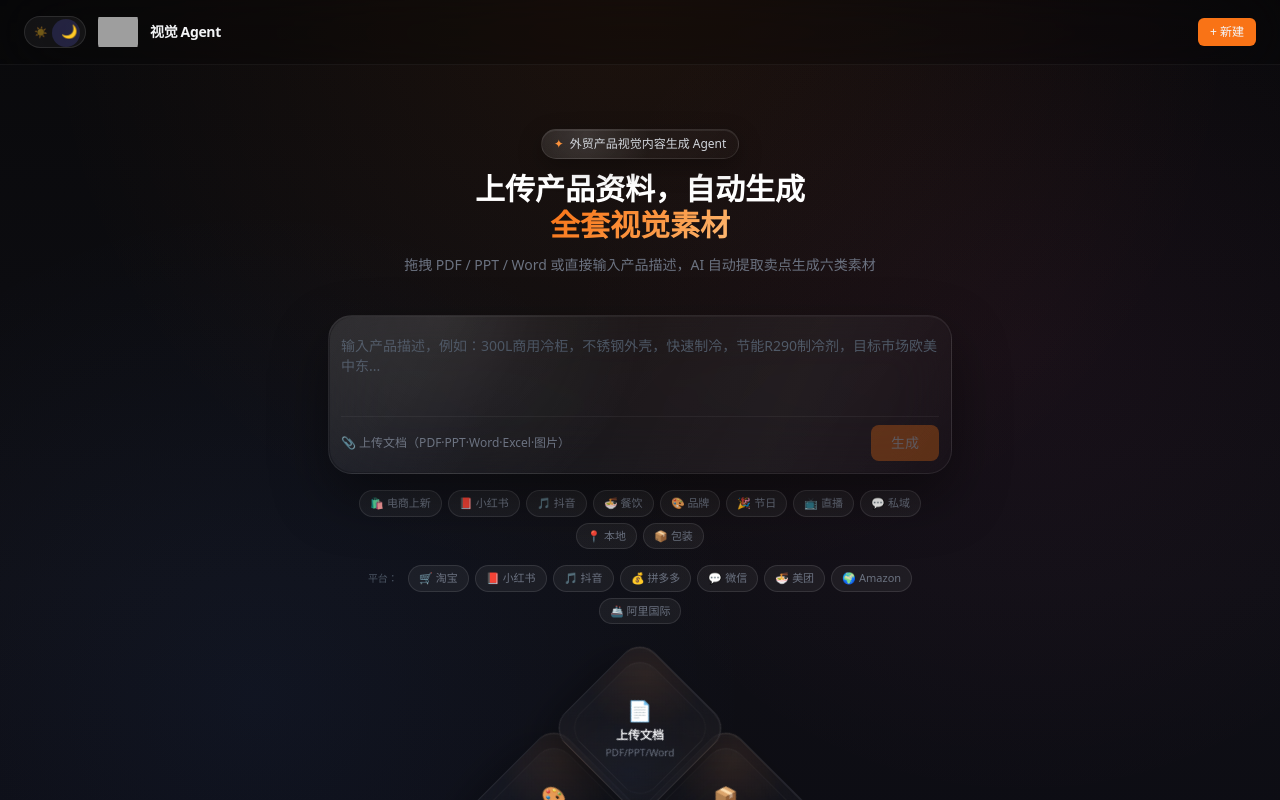
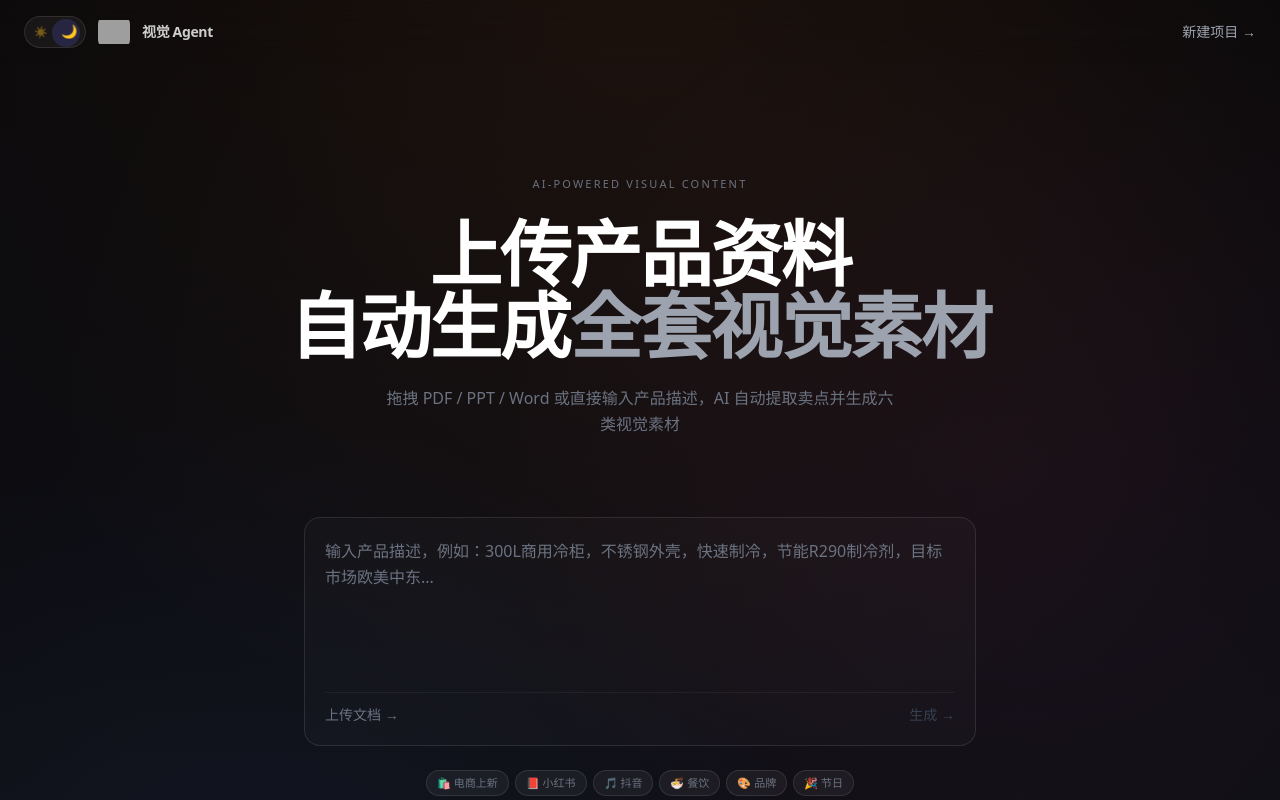
Before and after one commit to krukteresa413-ops/visual-agent, a React (Vite) app in the folder frontend/: page / in a window 1280 px wide. Shown: the top 800 px of the page. Built offline with nearby package versions, Linux system fonts and the light colour scheme; no server answers; grey boxes are pictures that could not be loaded.

Commit message:
auto: hourly backup 2026-06-09T15:00+08:00

```diff
--- a/frontend/src/pages/ProjectsPage.tsx
+++ b/frontend/src/pages/ProjectsPage.tsx
@@ -164,28 +164,26 @@ export default function ProjectsPage() {
       <input ref={fileRef} type="file" className="hidden" accept=".pdf,.pptx,.docx,.xlsx,.txt,.csv,.png,.jpg,.webp"
         onChange={e => { const f = e.target.files?.[0]; if (f) handleUpload(f); }} />
 
-      {/* Header */}
-      <header className="sticky top-0 z-10 border-b border-white/5 bg-black/20 backdrop-blur-2xl px-6 py-3 flex items-center justify-between">
+      {/* Header — Apple-style: minimal, transparent */}
+      <header className="sticky top-0 z-10 backdrop-blur-xl px-6 py-4 flex items-center justify-between">
         <div className="flex items-center gap-3">
           <ThemeToggle isLight={isLight} toggle={toggleTheme} />
-          <img src="/logo.png" alt="Logo" className="w-10 h-10 rounded-lg object-contain" />
-          <span className="font-semibold text-sm tracking-tight">视觉 Agent</span>
+          <img src="/logo.png" alt="Logo" className="w-8 h-8 rounded-lg object-contain" />
+          <span className="font-semibold text-sm tracking-tight text-white/80">视觉 Agent</span>
         </div>
-        <button onClick={() => setShowCreate(true)} className="px-3 py-1.5 bg-orange-500 hover:bg-orange-400 rounded-md text-xs font-medium">+ 新建</button>
+        <button onClick={() => setShowCreate(true)} className="text-sm text-gray-400 hover:text-white transition-colors">新建项目 →</button>
       </header>
 
       {/* Single column content */}
-      <main className="max-w-2xl mx-auto px-6 py-16 flex flex-col items-center gap-10">
+      <main className="max-w-4xl mx-auto px-6 pt-28 pb-32 flex flex-col items-center gap-20">
 
         {/* Hero */}
-        <div className="text-center space-y-3">
-          <div className="liquid-pill inline-flex items-center gap-1.5 px-3 py-1.5 text-xs text-gray-300">
-            <span className="text-orange-400">✦</span> 外贸产品视觉内容生成 Agent
-          </div>
-          <h1 className="text-2xl md:text-3xl font-semibold text-white leading-snug">
-            上传产品资料，自动生成<br /><span className="gradient-text">全套视觉素材</span>
+        <div className="text-center space-y-6">
+          <p className="text-[11px] tracking-[0.2em] uppercase text-gray-500">AI-Powered Visual Content</p>
+          <h1 className="text-4xl md:text-6xl lg:text-7xl font-extrabold text-white leading-[1.1] tracking-tight">
+            上传产品资料<br />自动生成<span className="text-gray-400">全套视觉素材</span>
           </h1>
-          <p className="text-gray-500 text-sm">拖拽 PDF / PPT / Word 或直接输入产品描述，AI 自动提取卖点生成六类素材</p>
+          <p className="text-base text-gray-500 max-w-lg mx-auto leading-relaxed">拖拽 PDF / PPT / Word 或直接输入产品描述，AI 自动提取卖点并生成六类视觉素材</p>
         </div>
 
         {/* Review Questions — shown when API returns needs_review */}
@@ -199,49 +197,50 @@ export default function ProjectsPage() {
           />
         )}
 
-        {/* Input area — hidden during review */}
-        {reviewQuestions.length === 0 && !strategyData && (
-          <div className="w-full space-y-4">
-            <div className="liquid-card p-3">
-              <div className="flex gap-2">
+        {/* Input + tags — grouped together */}
+        <div className="w-full flex flex-col items-center gap-6">
+          {reviewQuestions.length === 0 && !strategyData && (
+            <div className="w-full max-w-2xl mx-auto">
+              <div className="border border-white/10 rounded-2xl bg-white/[0.02] p-5 hover:border-white/20 transition-colors">
                 <textarea
-                  className="flex-1 bg-transparent border-0 text-sm text-gray-100 placeholder-gray-600 resize-none focus:outline-none min-h-[80px] py-2"
+                  className="w-full bg-transparent border-0 text-base text-gray-100 placeholder-gray-500 resize-none focus:outline-none min-h-[140px] leading-relaxed"
                   placeholder="输入产品描述，例如：300L商用冷柜，不锈钢外壳，快速制冷，节能R290制冷剂，目标市场欧美中东..."
                   value={taskText}
                   onChange={e => setTaskText(e.target.value)}
                   onKeyDown={e => { if (e.key === 'Enter' && !e.shiftKey) { e.preventDefault(); handleText(); } }} />
-              </div>
-              <div className="flex items-center justify-between mt-2 pt-2 border-t border-white/5">
-                <button onClick={() => fileRef.current?.click()}
-                  className="text-xs text-gray-500 hover:text-gray-300 transition-colors">
-                  📎 上传文档（PDF·PPT·Word·Excel·图片）
-                </button>
-                <button onClick={handleText} disabled={!taskText.trim() || uploading}
-                  className="px-5 py-2 bg-orange-500 hover:bg-orange-400 disabled:opacity-30 rounded-lg text-sm font-medium transition-all">
-                  {uploading ? '生成中...' : '生成'}
-                </button>
+                <div className="flex items-center justify-between mt-2 pt-3 border-t border-white/5">
+                  <button onClick={() => fileRef.current?.click()}
+                    className="text-sm text-gray-500 hover:text-white transition-colors">
+                    上传文档 →
+                  </button>
+                  <button onClick={handleText} disabled={!taskText.trim() || uploading}
+                    className="text-sm font-medium text-white hover:text-gray-300 disabled:text-gray-700 transition-colors">
+                    {uploading ? '生成中...' : '生成 →'}
+                  </button>
+                </div>
               </div>
             </div>
+          )}
 
-            {/* Scene tags */}
-            <div className="flex flex-wrap gap-1.5 justify-center">
+          {/* Scene tags + platform */}
+          <div className="flex flex-col items-center gap-5">
+            <div className="flex flex-wrap gap-1.5 justify-center max-w-md">
               {SCENES.map(s => (
                 <button key={s.name} onClick={() => setTaskText((prev) => prev + ' ' + s.name + '物料')}
-                  className="px-2.5 py-1 rounded-full border border-white/10 bg-white/5 text-[11px] text-gray-500 hover:border-orange-500/30 hover:text-gray-300 transition-all">
+                  className="px-2.5 py-1 rounded-full border border-white/10 bg-white/5 text-[11px] text-gray-500 hover:border-white/20 hover:text-gray-300 transition-colors">
                   {s.icon} {s.name}
                 </button>
               ))}
             </div>
 
-            {/* Platform selector */}
             <div className="flex flex-wrap gap-1.5 justify-center">
-              <span className="text-[10px] text-gray-600 mr-1 self-center">平台：</span>
+              <span className="text-[11px] text-gray-600 mr-1 self-center">平台：</span>
               {PLATFORMS.map(p => (
                 <button key={p.id}
                   onClick={() => setSelectedPlatform(selectedPlatform === p.id ? null : p.id)}
-                  className={`px-2.5 py-1 rounded-full border text-[11px] transition-all ${
+                  className={`px-2.5 py-1 rounded-full border text-[11px] transition-colors ${
                     selectedPlatform === p.id
-                      ? 'border-orange-500/40 bg-orange-500/10 text-orange-300'
+                      ? 'border-white/30 bg-white/10 text-gray-200'
                       : 'border-white/10 bg-white/5 text-gray-500 hover:border-white/20 hover:text-gray-300'
                   }`}>
                   {p.icon} {p.name}
@@ -249,7 +248,7 @@ export default function ProjectsPage() {
               ))}
             </div>
           </div>
-        )}
+        </div>
 
         {/* Strategy confirmation — shown after review resolved */}
         {strategyData && reviewBrief && (
@@ -265,10 +264,10 @@ export default function ProjectsPage() {
         <AgentProgress active={uploading && reviewQuestions.length === 0 && !strategyData} />
 
         {/* Diamond cluster — 菱形导航 */}
-        <div className="liquid-diamond-cluster relative h-[260px] w-[260px] sm:h-[300px] sm:w-[300px] mx-auto">
+        <div className="liquid-diamond-cluster relative h-[280px] w-[280px] sm:h-[340px] sm:w-[340px] mx-auto">
           {DIAMONDS.map((d, i) => (
             <button key={d.title} onClick={() => diamondAction(d.action)}
-              className={`liquid-diamond group absolute flex h-[110px] w-[110px] rotate-45 items-center justify-center rounded-2xl text-gray-100 transition duration-300 hover:z-10 sm:h-[128px] sm:w-[128px] sm:rounded-[22px] ${
+              className={`liquid-diamond group absolute flex h-[120px] w-[120px] rotate-45 items-center justify-center rounded-2xl text-gray-100 transition duration-300 hover:z-10 sm:h-[140px] sm:w-[140px] sm:rounded-[22px] ${
                 i === 0 ? 'left-1/2 top-0 -translate-x-1/2' :
                 i === 1 ? 'left-0 top-1/2 -translate-y-1/2' :
                 i === 2 ? 'right-0 top-1/2 -translate-y-1/2' :
@@ -285,19 +284,19 @@ export default function ProjectsPage() {
 
         {/* Projects */}
         <div id="projects" className="w-full space-y-3">
-          <h2 className="text-xs font-medium text-gray-600 text-center">最近项目</h2>
+          <h2 className="text-sm font-medium text-gray-500 text-center tracking-wide">最近项目</h2>
           {isLoading && <p className="text-gray-600 text-center py-6 text-sm">加载中...</p>}
           {projects?.length === 0 && (
-            <div className="liquid-card p-8 text-center">
+            <div className="border border-white/5 rounded-2xl p-10 text-center">
               <p className="text-gray-600 text-sm">还没有项目</p>
-              <button onClick={() => fileRef.current?.click()} className="mt-3 text-orange-400 text-xs hover:underline">上传第一个文档 →</button>
+              <button onClick={() => fileRef.current?.click()} className="mt-3 text-gray-400 text-xs hover:text-white transition-colors">上传第一个文档 →</button>
             </div>
           )}
           {projects?.map(p => (
-            <div key={p.id} className="liquid-card px-4 py-3 cursor-pointer group flex items-center justify-between hover:border-orange-500/20"
+            <div key={p.id} className="border border-white/5 rounded-2xl px-5 py-4 cursor-pointer group flex items-center justify-between hover:border-white/10 transition-colors"
               onClick={() => navigate('/generate/' + p.id)}>
               <div>
-                <span className="text-sm text-gray-200 group-hover:text-white">{p.name}</span>
+                <span className="text-sm text-gray-300 group-hover:text-white">{p.name}</span>
                 <span className="ml-3 text-[11px] text-gray-700">{p.generation_count} 次 · {new Date(p.created_at).toLocaleDateString('zh-CN')}</span>
               </div>
               <button onClick={e => { e.stopPropagation(); if (confirm('删除?')) delMut.mutate(p.id); }}
@@ -315,8 +314,8 @@ export default function ProjectsPage() {
             <input className="w-full bg-white/5 border border-white/10 rounded-xl px-3 py-2 text-sm text-gray-100 placeholder-gray-600" placeholder="项目名称" value={name} onChange={e => setName(e.target.value)} />
             <input className="w-full bg-white/5 border border-white/10 rounded-xl px-3 py-2 text-sm text-gray-100 placeholder-gray-600" placeholder="描述（可选）" value={desc} onChange={e => setDesc(e.target.value)} />
             <div className="flex gap-2">
-              <button onClick={() => createMut.mutate()} disabled={!name.trim()} className="px-4 py-2 bg-orange-500 rounded-lg text-sm">创建</button>
-              <button onClick={() => setShowCreate(false)} className="px-4 py-2 bg-white/5 border border-white/10 rounded-lg text-sm">取消</button>
+              <button onClick={() => createMut.mutate()} disabled={!name.trim()} className="px-4 py-2 bg-white rounded-lg text-sm text-black font-medium">创建</button>
+              <button onClick={() => setShowCreate(false)} className="px-4 py-2 text-sm text-gray-500 hover:text-white transition-colors">取消</button>
             </div>
           </div>
         </div>
```
